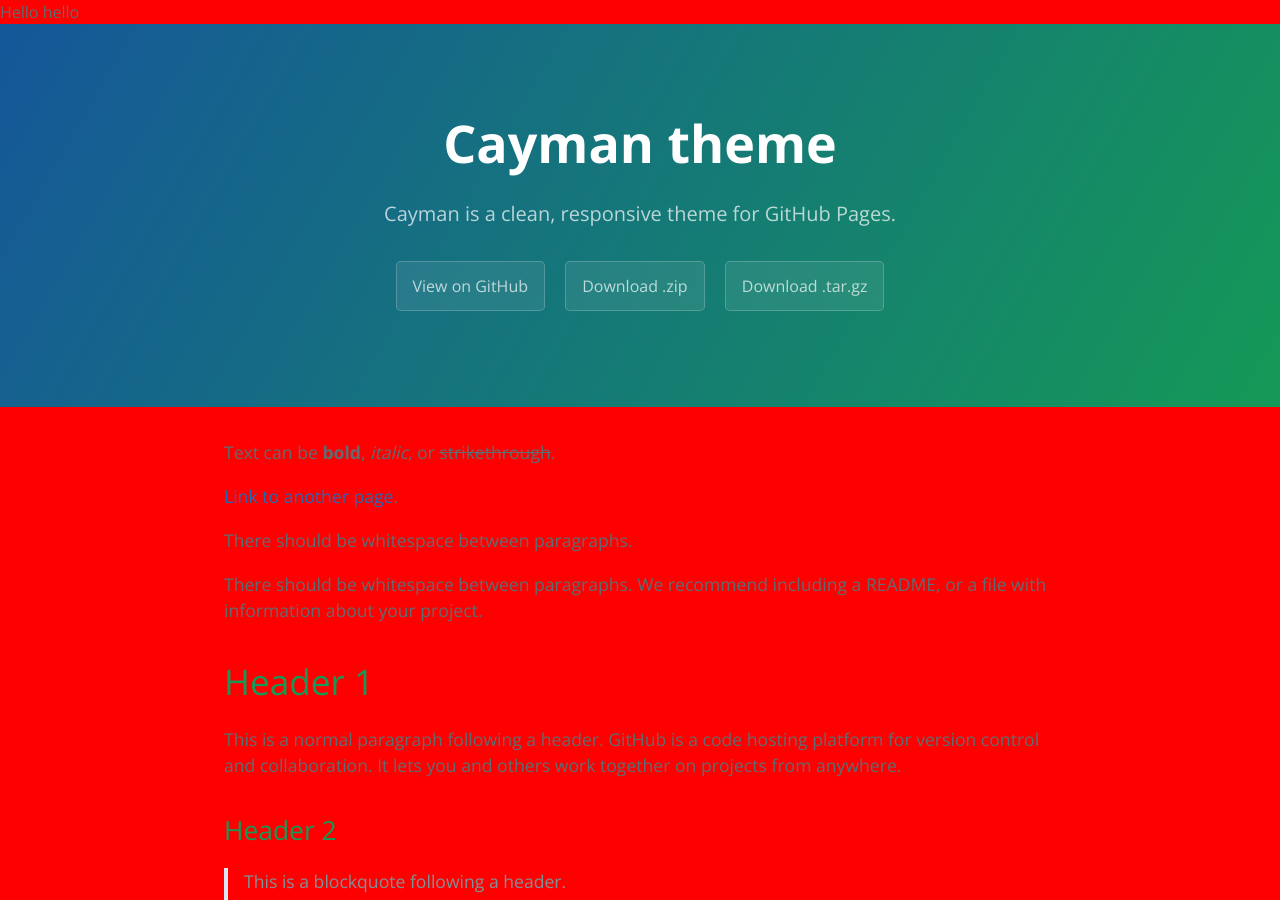
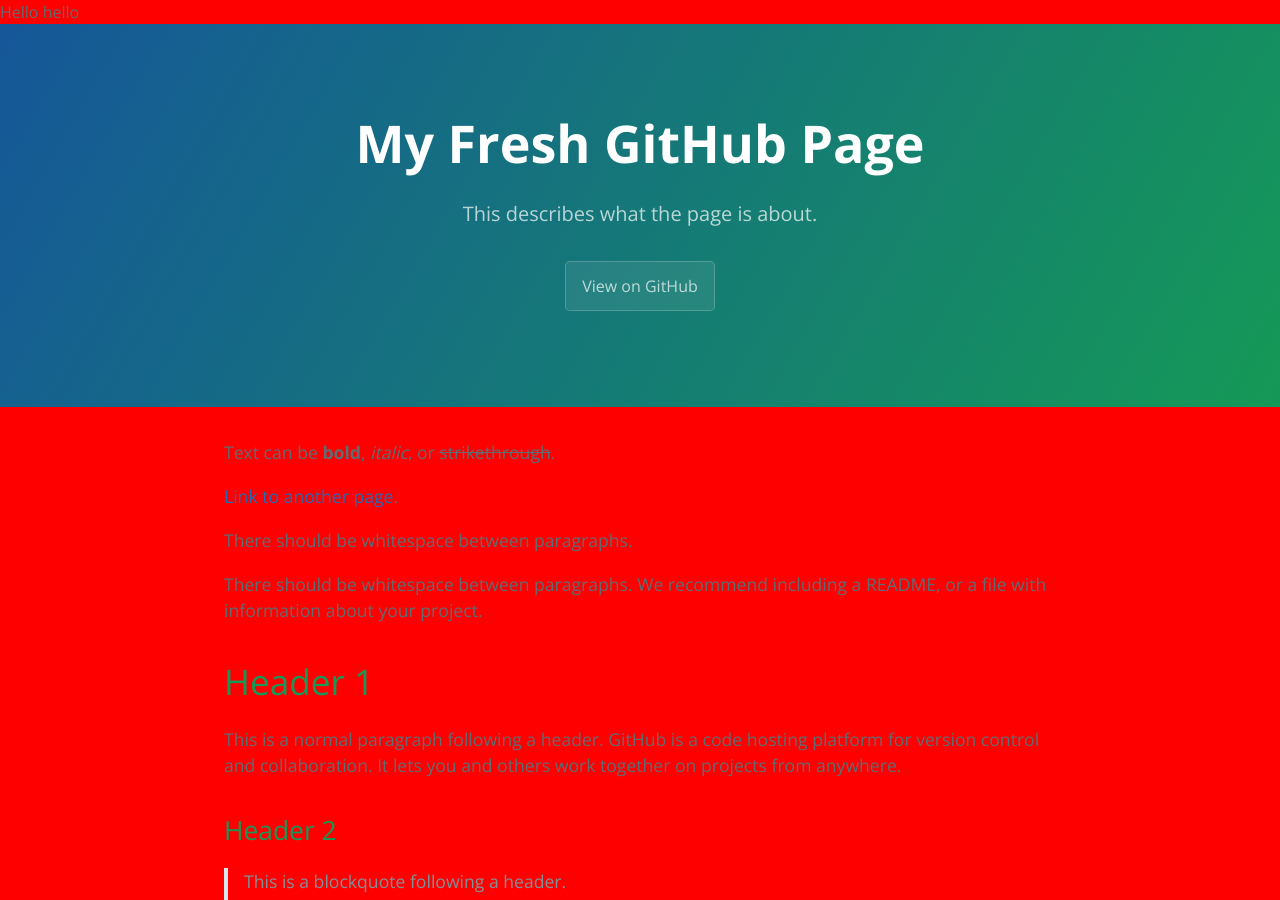
Before and after one commit to jensschnitzler/GitHub-Page-with-Jekyll, a Jekyll site: the page built from index.md, in a window 1280 px wide and 900 px high. Built offline with Jekyll 4.4.1, drawn with Linux system fonts in a browser that asks for light colours.

Commit message:
Update _config.yml

```diff
--- a/_config.yml
+++ b/_config.yml
@@ -1,5 +1,5 @@
-title: Cayman theme
-description: Cayman is a clean, responsive theme for GitHub Pages.
-show_downloads: true
-google_analytics:
+title: My Fresh GitHub Page
+description: This describes what the page is about.
+#show_downloads: true
+#google_analytics:
 #theme: jekyll-theme-cayman
```
